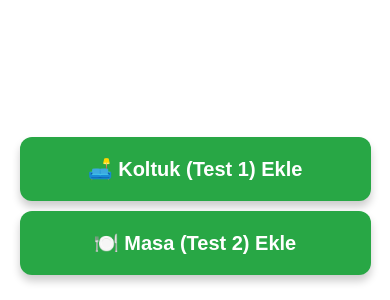
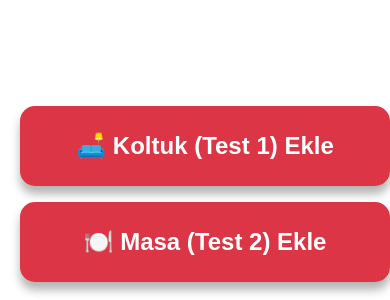
Before and after one commit to EKOC2/WEB_AR, a plain HTML site: page index.html in a window 390 px wide. Shown: the part 544-844 px from the top of the page. Drawn offline with Linux system fonts and the light colour scheme.

Commit message:
Update index.html

```diff
--- a/index.html
+++ b/index.html
@@ -15,45 +15,54 @@
             overflow: hidden;
         }
 
-        /* Butonları sayfanın altında ortalamak için genel kontrol sınıfı */
+        /* Butonları sayfanın altında ortalamak ve yönetmek için genel kontrol sınıfı */
         .controls {
             position: fixed;
-            bottom: 15px;
+            bottom: 10px;
             width: 100%;
             text-align: center;
             z-index: 999;
             pointer-events: auto;
+            /* Flexbox ile butonları merkezle ve yan yana diz */
+            display: flex;
+            justify-content: center;
+            align-items: center;
+            padding: 0 10px;
         }
 
-        /* Butonların Kendisine Uygulanan Stiller (Mobil Dostu) */
+        /* Butonların Kendisine Uygulanan Son, Maksimum Boyut Stilleri */
         button {
-            /* Boyutlandırma */
-            padding: 20px 40px;
-            font-size: 20px;
-            min-width: 45%;
+            /* Boyutlandırma: Maksimum tıklama alanı */
+            padding: 25px 50px;
+            font-size: 24px;
+            height: 80px;
+            width: 48%;         /* Ekranın neredeyse yarısını kapla */
 
             /* Görünüm */
             margin: 5px;
             cursor: pointer;
             border: none;
-            border-radius: 12px;
-            background-color: #28a745; /* Dikkat çekici yeşil */
+            border-radius: 15px;
+            background-color: #dc3545; /* Kırmızı renk */
             color: white;
             font-weight: bold;
-            box-shadow: 0 6px 8px rgba(0, 0, 0, 0.2);
+            box-shadow: 0 8px 10px rgba(0, 0, 0, 0.3);
             transition: background-color 0.3s ease;
+            touch-action: manipulation; /* Dokunma performansını optimize et */
         }
 
         button:hover {
-            background-color: #1e7e34;
+            background-color: #bd2130;
         }
 
-        /* Dikey mobil kullanımda butonları alt alta getir */
+        /* Dikey mobil kullanımda (600px altı ekranlar) butonları alt alta getir */
         @media (max-width: 600px) {
+            .controls {
+                flex-direction: column; /* Butonları dikey yığınla */
+            }
             button {
-                display: block;
-                width: 90%;
-                margin: 10px auto;
+                width: 95%;     /* Ekranın %95'ini kapla */
+                margin: 8px auto;
             }
         }
     </style>
@@ -76,11 +85,7 @@
 
     <script>
         /**
-         * Verilen GLB modelini AR sahnesine dinamik olarak ekler.
-         * @param {string} modelSrc - GLB dosyasının adı ('test1.glb' gibi)
-         * @param {number} posX - X pozisyonu (marker merkezine göre sağ/sol)
-         * @param {number} posY - Y pozisyonu (Genellikle 0, zemin seviyesi)
-         * @param {number} posZ - Z pozisyonu (marker merkezine göre ileri/geri)
+         * Verilen GLB modelini AR sahnesine dinamik olarak ekler ve marker'a bağlar.
          */
         function addModel(modelSrc, posX, posY, posZ) {
             // Yeni 3D öğe (entity) oluştur
@@ -89,22 +94,20 @@
             // GLB modelini yükle
             entity.setAttribute('gltf-model', `url(${modelSrc})`);
 
-            // Pozisyonu ayarla
+            // Pozisyonu ayarla (marker'a göre konumlandırma)
             entity.setAttribute('position', `${posX} ${posY} ${posZ}`);
 
-            // Boyutu ayarla (0.5 küçültülmüş boyut demektir, modelinize göre ayarlayın)
+            // Boyutu ayarla (Ölçeklendirme)
             entity.setAttribute('scale', '0.5 0.5 0.5');
 
-            // Modeli AR Marker'ının içine ekle ki marker hareket ettikçe model de hareket etsin
+            // Modeli AR Marker'ının içine ekle
             const marker = document.querySelector('a-marker-camera');
 
-            // Eğer marker bulunduysa modeli ekle
             if (marker) {
                 marker.appendChild(entity);
                 console.log(`${modelSrc} sahneye eklendi.`);
             } else {
-                console.error("AR Marker bulunamadı. Model eklenemedi.");
-                alert("AR Kamerası henüz hazır değil veya marker bulunamadı.");
+                console.error("AR Marker bileşeni bulunamadı.");
             }
         }
     </script>
```
